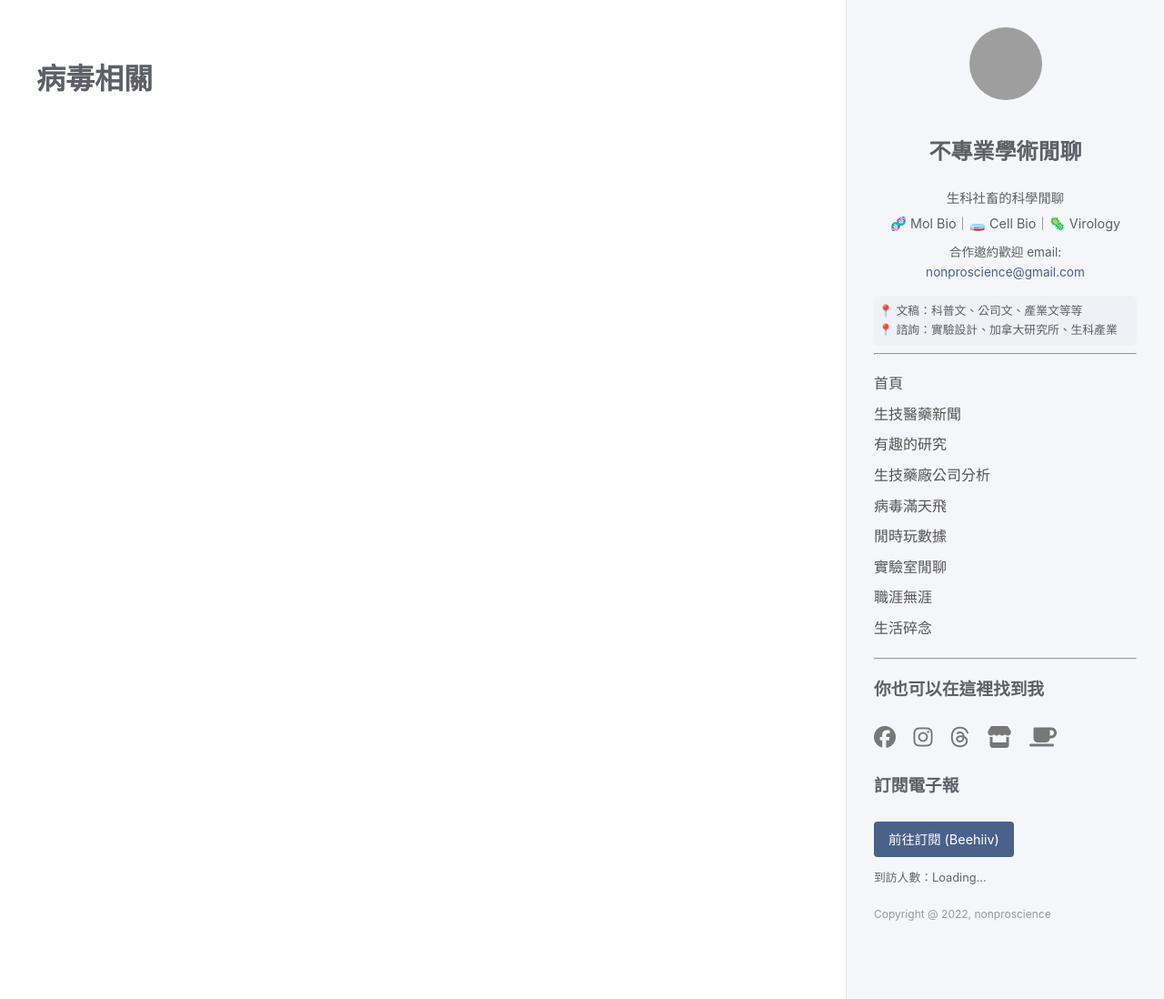
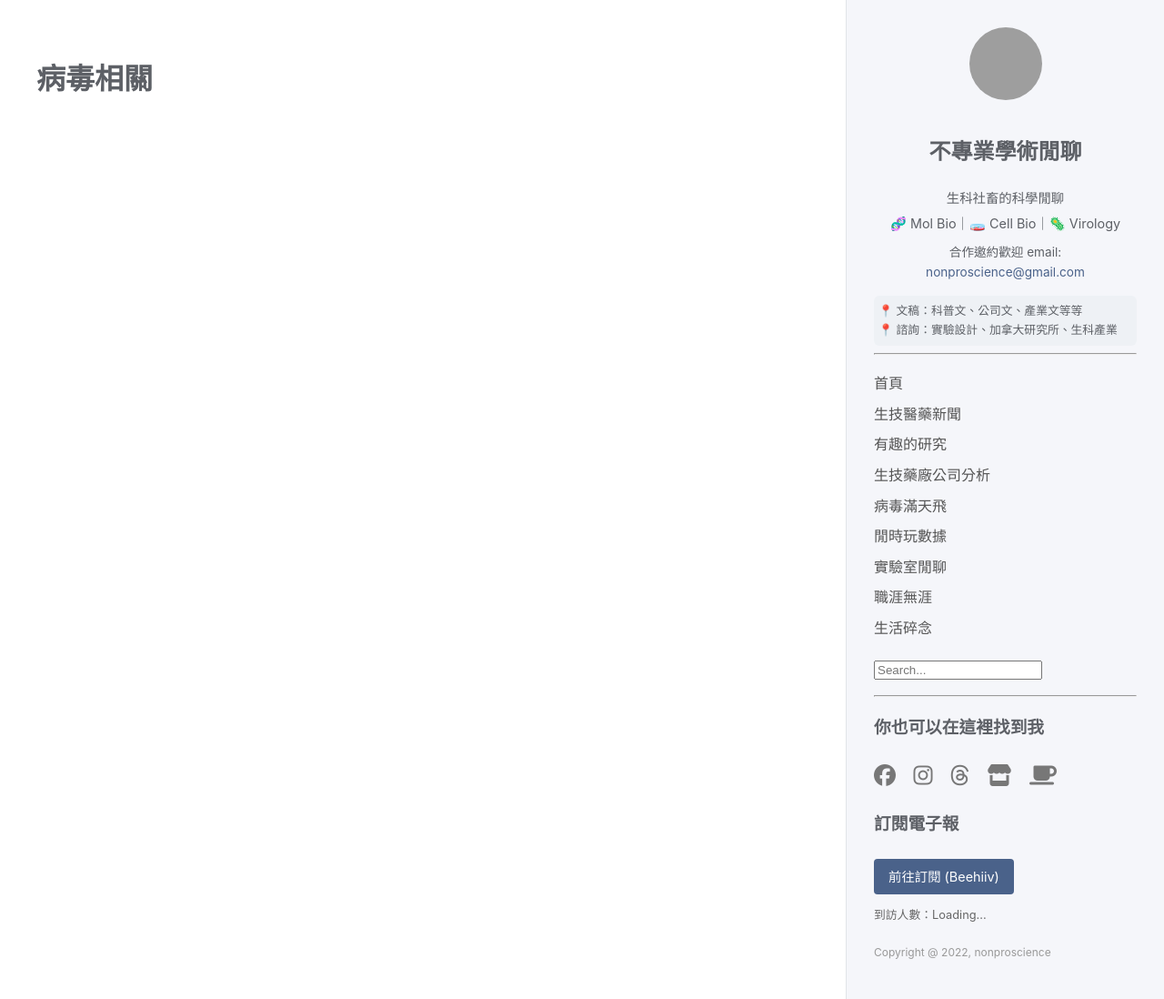
Before and after one commit to lindakang/lindakang.github.io, a Jekyll site: the page built from category/virology.md, in a window 1280 px wide and 1098 px high. Shown: the whole window at 91% size. Built offline with Jekyll 4.4.1, drawn with Linux system fonts in a browser that asks for light colours; comment, search, counter and statistics services are not loaded; grey boxes are pictures that could not be loaded.

Commit message:
Update default.html

```diff
--- a/_layouts/default.html
+++ b/_layouts/default.html
@@ -62,6 +62,12 @@
         <li><a href="{{ '/category/career' | relative_url }}">職涯無涯</a></li>
         <li><a href="{{ '/category/life' | relative_url }}">生活碎念</a></li>
     </ul>
+  </nav>
+
+<div class="sidebar-search">
+    <input type="text" id="search-input" placeholder="Search...">
+    <ul id="results-container"></ul>
+</div>
 </nav>
 
         <hr>
```
